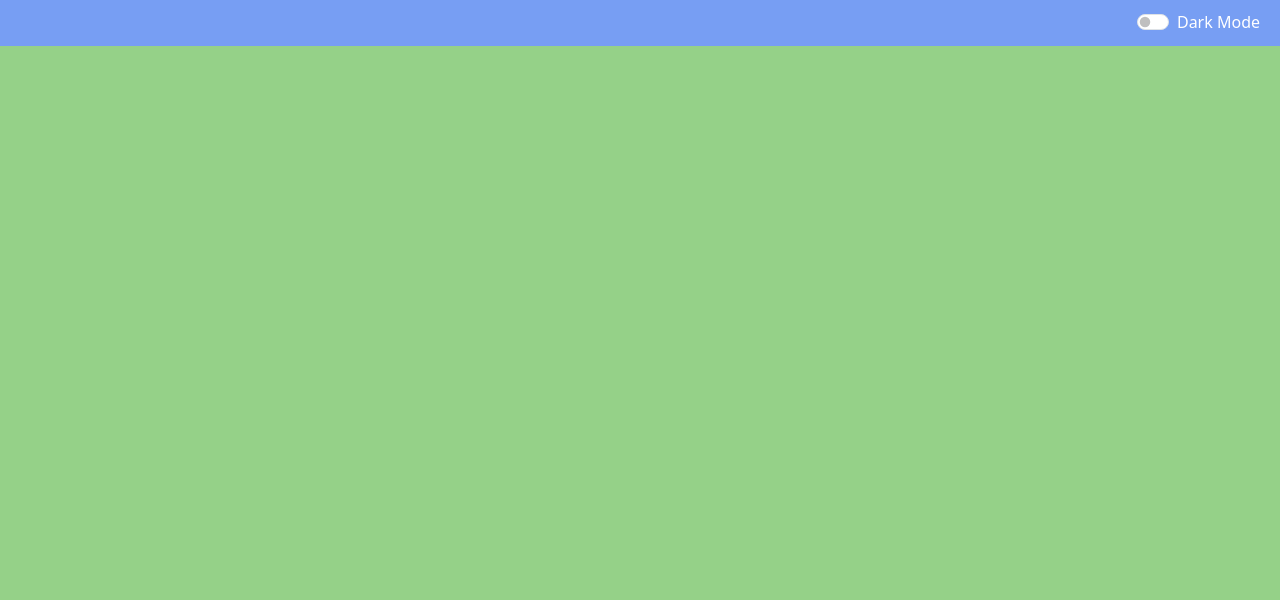
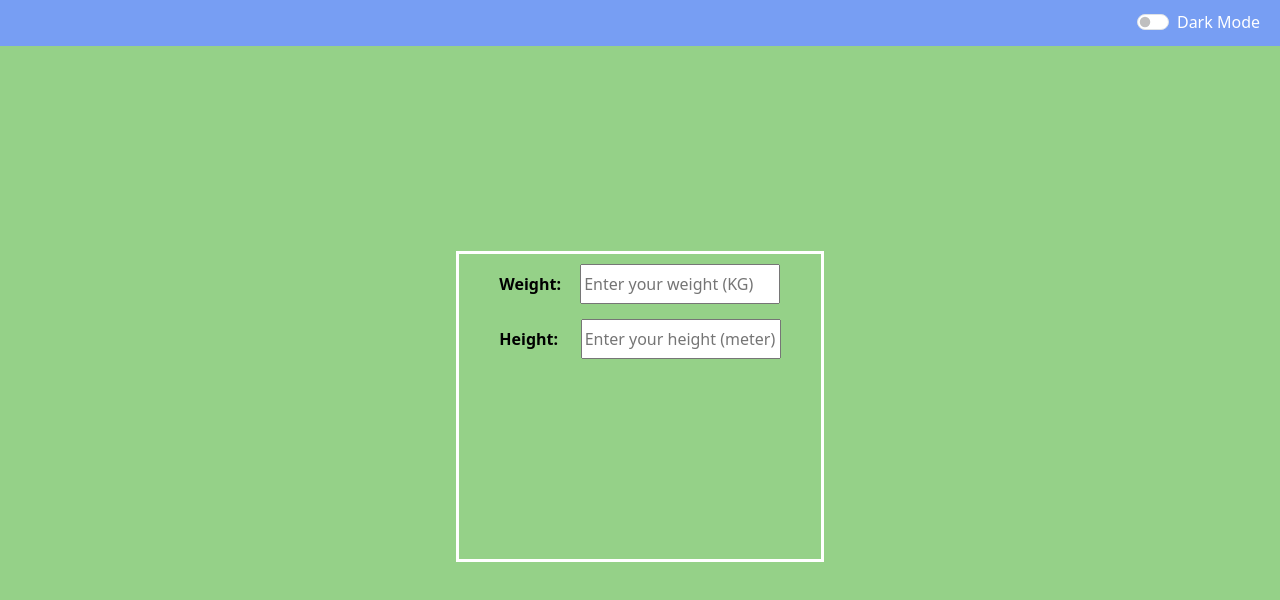
Before and after one commit to Sadat388/BMI-Calculator, a React (Create React App) app: page / in a window 1280 px wide. Shown: the top 600 px of the page. Built offline with nearby package versions, Linux system fonts and the light colour scheme.

Commit message:
updated weight and height

```diff
--- a/src/App.css
+++ b/src/App.css
@@ -15,3 +15,44 @@ body {
 .darkMode span {
   margin-right: 10px;
 }
+
+.containerBmi {
+  display: flex;
+  justify-content: center;
+  align-items: center;
+  height: 90vh;
+}
+
+.containerBmi .wei-hei {
+  border: 3.5px solid white;
+  padding-top: 10px;
+  padding-bottom: 200px;
+  padding-left: 40px;
+  padding-right: 40px;
+}
+
+.containerBmi .wei-hei .weight {
+  padding-bottom: 15px;
+}
+
+.containerBmi .wei-hei .weight span {
+  padding-right: 15px;
+  font-weight: bold;
+  color: black;
+}
+
+.containerBmi .wei-hei .weight input {
+  width: 200px;
+  height: 40px;
+}
+
+.containerBmi .wei-hei .height span {
+  padding-right: 18.4px;
+  font-weight: bold;
+  color: black;
+}
+
+.containerBmi .wei-hei .height input {
+  width: 200px;
+  height: 40px;
+}
--- a/src/App.js
+++ b/src/App.js
@@ -1,9 +1,15 @@
 import React from "react";
 import "./App.css";
 import { HeaderDarkMode } from "./Components/HeaderDarkMode";
+import { Bmi } from "./Components/Bmi";
 
 function App() {
-  return <HeaderDarkMode />;
+  return (
+    <div>
+      <HeaderDarkMode />
+      <Bmi />
+    </div>
+  );
 }
 
 export default App;
--- /dev/null
+++ b/src/Components/Bmi.jsx
@@ -0,0 +1,19 @@
+import React from "react";
+
+export const Bmi = () => {
+  return (
+    <div className="containerBmi">
+      <div className="wei-hei">
+        <div className="weight">
+          <span>Weight: </span>
+          <input type="text" placeholder="Enter your weight (KG)" />
+        </div>
+
+        <div className="height">
+          <span>Height: </span>
+          <input type="text" placeholder="Enter your height (meter)" />
+        </div>
+      </div>
+    </div>
+  );
+};
```
